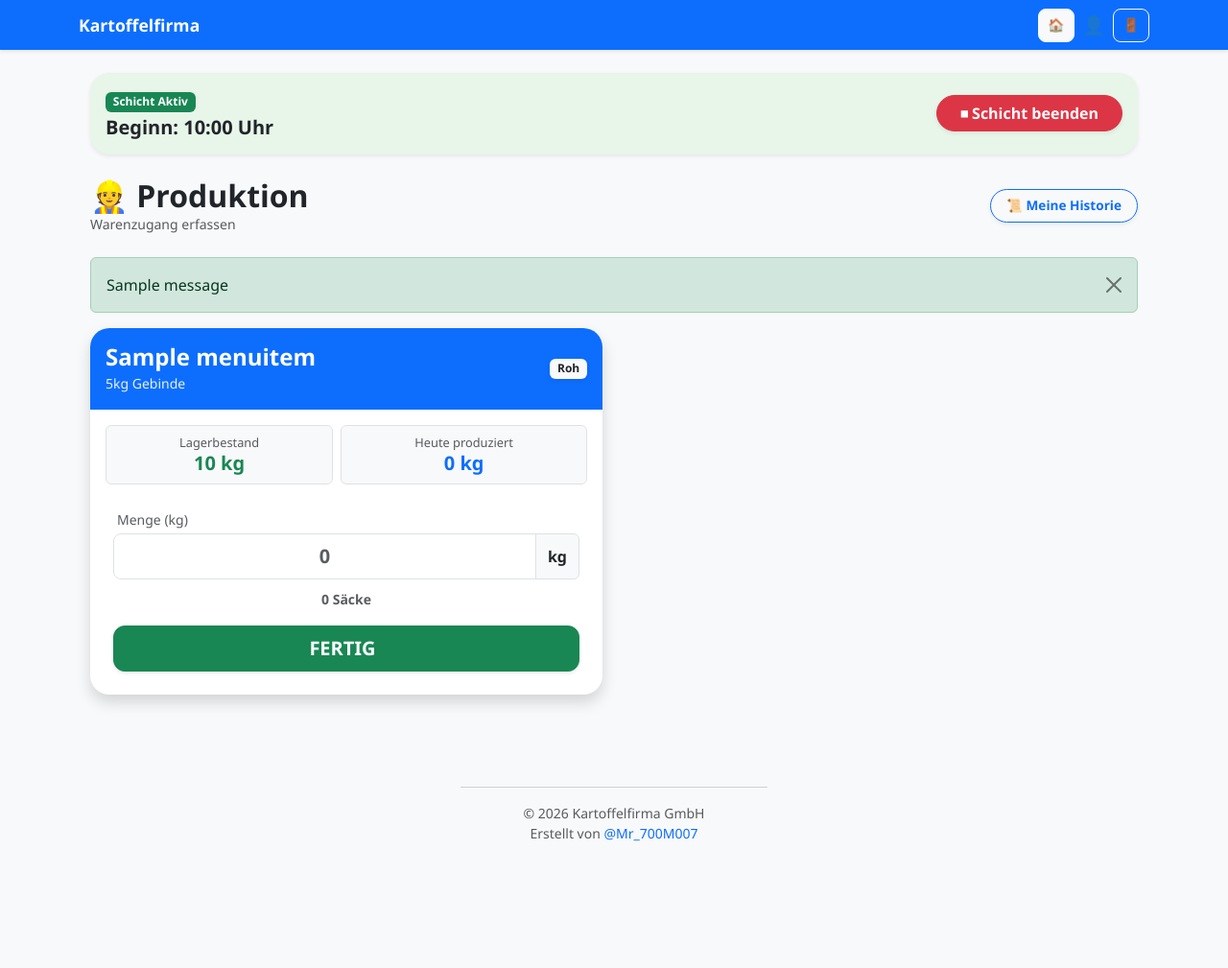
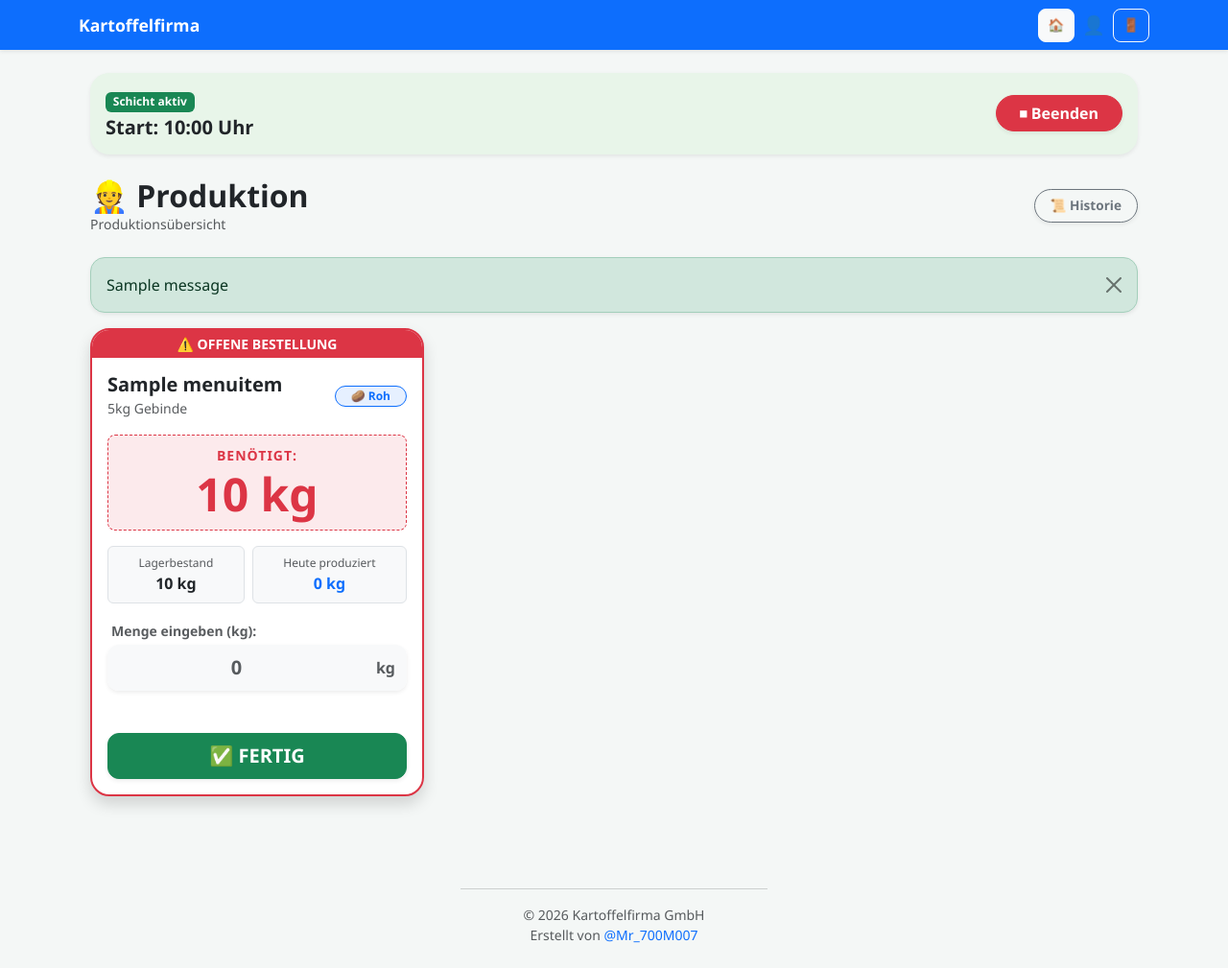
Before and after one commit to quvondiqovmuhammad/kartoshka_firma_app, a Django app: page /dashboard/worker/ in a window 1280 px wide. Shown: the whole page at 96% size. Before the commit the page ends 877 px from the top, so only its background shows below. Run offline with Django 5.2, Linux system fonts and the light colour scheme; a user stored in the database is signed in; tables that the repository leaves empty hold one stand-in row (values such as "Sample post"); one stand-in notice (Sample message) is shown.

Commit message:
Worker Dashboard: Navbatdagi buyurtmalar va Nemis tili

```diff
--- a/operations/views.py
+++ b/operations/views.py
@@ -403,26 +403,29 @@ class WorkerDashboardView(RoleRequiredMixin, TemplateView):
         active_shift = Shift.objects.filter(worker=self.request.user, is_active=True).last()
         context['active_shift'] = active_shift
 
-        # 2. Barcha mahsulotlar (Ombor holati bilan)
-        products = MenuItem.objects.filter(verfügbar=True).select_related('stock').order_by('name')
+        # 2. Barcha mahsulotlar
+        products = MenuItem.objects.filter(verfügbar=True).select_related('stock')
 
         data = []
         for item in products:
+            # ---------------------------------------------------------
+            # A) Kutilayotgan buyurtmalar (Pending) hisobi
+            # ---------------------------------------------------------
+            pending_sum = OrderItem.objects.filter(
+                menu_item=item,
+                status='pending'
+            ).aggregate(total=Sum('quantity'))['total'] or 0
+
+            # B) Bugungi smenadagi ishlab chiqarish
             produced_sum = 0
-
             if active_shift:
-                # ---------------------------------------------------------
-                # ✅ TO'G'IRLANGAN QISM:
-                # Endi biz NOMI va TURI bo'yicha aniq filtrlaymiz.
-                # Shunda "Ganze 1/1 (Roh)" va "Ganze 1/1 (Gar)" alohida hisoblanadi.
-                # ---------------------------------------------------------
                 produced_sum = ShiftReport.objects.filter(
                     shift=active_shift,
-                    product_name=item.name,  # Masalan: "Ganze 1/1"
-                    product_type=item.produkt_type  # Masalan: "Roh" yoki "Gar"
+                    product_name=item.name,
+                    product_type=item.produkt_type
                 ).aggregate(total=Sum('quantity'))['total'] or 0
 
-            # Ombordagi holat
+            # C) Ombordagi holat
             stock_kg = 0
             if hasattr(item, 'stock'):
                 stock_kg = item.stock.current_stock
@@ -433,12 +436,19 @@ class WorkerDashboardView(RoleRequiredMixin, TemplateView):
                 'produkt_type': item.produkt_type,
                 'pkg_size': 5 if item.produkt_type == 'Roh' else 4,
                 'produziert_kg': produced_sum,
-                'lager_kg': stock_kg
+                'lager_kg': stock_kg,
+                'pending_kg': pending_sum  # 👈 Buni qo'shdik (Sortirovka uchun)
             })
+
+        # ---------------------------------------------------------
+        # ✅ SARALASH (SORTIROVKA):
+        # pending_kg bo'yicha kamayish tartibida (reverse=True)
+        # Eng ko'p zakazi borlar tepaga chiqadi.
+        # ---------------------------------------------------------
+        data = sorted(data, key=lambda x: x['pending_kg'], reverse=True)
 
         context['product_data'] = data
         return context
-
 
 @login_required
 @transaction.atomic
--- a/templates/worker_dashboard.html
+++ b/templates/worker_dashboard.html
@@ -8,13 +8,13 @@
         <div class="card-body d-flex justify-content-between align-items-center py-3">
             {% if active_shift %}
                 <div>
-                    <span class="badge bg-success mb-1">Schicht Aktiv</span>
-                    <h5 class="fw-bold m-0 text-dark">Beginn: {{ active_shift.start_time|date:"H:i" }} Uhr</h5>
+                    <span class="badge bg-success mb-1">Schicht aktiv</span>
+                    <h5 class="fw-bold m-0 text-dark">Start: {{ active_shift.start_time|date:"H:i" }} Uhr</h5>
                 </div>
                 <form method="POST" action="{% url 'end_shift' %}" onsubmit="return confirm('Möchten Sie die Schicht wirklich beenden?')">
                     {% csrf_token %}
                     <button type="submit" class="btn btn-danger fw-bold rounded-pill px-4 shadow-sm">
-                        ⏹ Schicht beenden
+                        ⏹ Beenden
                     </button>
                 </form>
             {% else %}
@@ -25,7 +25,7 @@
                 <form method="POST" action="{% url 'start_shift' %}">
                     {% csrf_token %}
                     <button type="submit" class="btn btn-primary fw-bold rounded-pill px-4 shadow-sm">
-                        ▶ Schicht starten
+                        ▶ Starten
                     </button>
                 </form>
             {% endif %}
@@ -35,18 +35,18 @@
     <div class="d-flex justify-content-between align-items-center mb-4">
         <div>
             <h2 class="fw-bold m-0">👷 Produktion</h2>
-            <p class="text-muted small mb-0">Warenzugang erfassen</p>
+            <p class="text-muted small mb-0">Produktionsübersicht</p>
         </div>
         <div>
-            <a href="{% url 'shift_history' %}" class="btn btn-outline-primary btn-sm fw-bold shadow-sm rounded-pill px-3">
-                📜 Meine Historie
+            <a href="{% url 'shift_history' %}" class="btn btn-outline-secondary btn-sm fw-bold shadow-sm rounded-pill px-3">
+                📜 Historie
             </a>
         </div>
     </div>
 
     {% if messages %}
         {% for message in messages %}
-            <div class="alert alert-{{ message.tags }} alert-dismissible fade show" role="alert">
+            <div class="alert alert-{{ message.tags }} alert-dismissible fade show shadow-sm" role="alert" style="border-radius: 15px;">
                 {{ message }}
                 <button type="button" class="btn-close" data-bs-dismiss="alert"></button>
             </div>
@@ -55,27 +55,52 @@
 
     <div class="row g-4">
         {% for item in product_data %}
-        <div class="col-12 col-md-6">
-            <div class="card border-0 shadow h-100" style="border-radius: 20px; overflow: hidden;">
+        <div class="col-12 col-md-6 col-lg-4">
 
-                <div class="card-header border-0 py-3 d-flex justify-content-between align-items-center
-                            {% if item.produkt_type == 'Roh' %}bg-primary text-white{% else %}bg-warning text-dark{% endif %}">
+            <div class="card shadow h-100 position-relative {% if item.pending_kg > 0 %}border-danger border-2{% else %}border-0{% endif %}"
+                 style="border-radius: 20px; overflow: hidden; transition: 0.3s;">
+
+                {% if item.pending_kg > 0 %}
+                <div class="bg-danger text-white text-center py-1 fw-bold small">
+                    ⚠️ OFFENE BESTELLUNG
+                </div>
+                {% endif %}
+
+                <div class="card-header border-0 py-3 d-flex justify-content-between align-items-center bg-white">
                     <div>
-                        <h4 class="mb-0 fw-bold">{{ item.name }}</h4>
-                        <small style="opacity: 0.9;">{{ item.pkg_size }}kg Gebinde</small>
+                        <h5 class="mb-0 fw-bold text-dark">{{ item.name }}</h5>
+                        <small class="text-muted">{{ item.pkg_size }}kg Gebinde</small>
                     </div>
-                    <span class="badge bg-light text-dark shadow-sm">{{ item.produkt_type }}</span>
+                    {% if item.produkt_type == 'Roh' %}
+                        <span class="badge bg-primary bg-opacity-10 text-primary border border-primary px-3 rounded-pill">
+                            🥔 Roh
+                        </span>
+                    {% else %}
+                        <span class="badge bg-warning bg-opacity-10 text-dark border border-warning px-3 rounded-pill">
+                            🍟 Gar
+                        </span>
+                    {% endif %}
                 </div>
 
-                <div class="card-body">
+                <div class="card-body pt-0">
+
+                    {% if item.pending_kg > 0 %}
+                    <div class="text-center mb-3 p-2 bg-danger bg-opacity-10 rounded-3 border border-danger border-dashed">
+                        <small class="text-danger fw-bold text-uppercase" style="letter-spacing: 1px;">Benötigt:</small>
+                        <div class="display-5 fw-bold text-danger">
+                            {{ item.pending_kg|floatformat:0 }} kg
+                        </div>
+                    </div>
+                    {% endif %}
+
                     <div class="d-flex justify-content-between mb-3 text-center gap-2">
                         <div class="p-2 bg-light rounded flex-fill border">
-                            <small class="text-muted d-block" style="font-size: 0.8rem;">Lagerbestand</small>
-                            <span class="h5 fw-bold text-success">{{ item.lager_kg|floatformat:0 }} kg</span>
+                            <small class="text-muted d-block" style="font-size: 0.75rem;">Lagerbestand</small>
+                            <span class="fw-bold text-dark">{{ item.lager_kg|floatformat:0 }} kg</span>
                         </div>
                         <div class="p-2 bg-light rounded flex-fill border">
-                            <small class="text-muted d-block" style="font-size: 0.8rem;">Heute produziert</small>
-                            <span class="h5 fw-bold text-primary">{{ item.produziert_kg|floatformat:0 }} kg</span>
+                            <small class="text-muted d-block" style="font-size: 0.75rem;">Heute produziert</small>
+                            <span class="fw-bold text-primary">{{ item.produziert_kg|floatformat:0 }} kg</span>
                         </div>
                     </div>
 
@@ -83,43 +108,40 @@
                         {% csrf_token %}
                         <input type="hidden" name="menu_item_id" value="{{ item.id }}">
 
-                        <div class="bg-white p-2 rounded">
-                            <label class="small text-muted mb-1 ms-1">Menge (kg)</label>
-                            <div class="input-group mb-2">
+                        <div class="bg-white rounded">
+                            <label class="small text-muted mb-1 ms-1 fw-bold">Menge eingeben (kg):</label>
+
+                            <div class="input-group mb-2 shadow-sm" style="border-radius: 12px; overflow: hidden;">
                                 <input type="number" name="quantity"
                                        id="input_{{ item.id }}"
-                                       class="form-control form-control-lg fw-bold text-center worker-input"
+                                       class="form-control form-control-lg fw-bold text-center worker-input border-0 bg-light"
                                        placeholder="0"
                                        step="{{ item.pkg_size }}"
                                        min="{{ item.pkg_size }}"
                                        required
                                        {% if not active_shift %}disabled{% endif %}>
-                                <span class="input-group-text fw-bold">kg</span>
+                                <span class="input-group-text border-0 bg-light fw-bold text-muted">kg</span>
                             </div>
 
-                            <div class="text-center mb-3">
-                                <small class="text-muted fw-bold" id="display_{{ item.id }}">0 Säcke</small>
+                            <div class="text-center mb-3" style="min-height: 20px;">
+                                <small class="text-muted fw-bold" id="display_{{ item.id }}"></small>
                             </div>
 
                             <button type="submit" class="btn btn-success btn-lg w-100 fw-bold shadow-sm"
                                     style="border-radius: 12px;"
                                     {% if not active_shift %}disabled{% endif %}>
-                                FERTIG <i class="fas fa-check ms-2"></i>
+                                ✅ FERTIG
                             </button>
                         </div>
                     </form>
                 </div>
 
                 {% if not active_shift %}
-                <div class="card-footer bg-danger-subtle text-danger text-center fw-bold small border-0 py-2">
-                    ⚠️ Bitte Schicht starten, um zu arbeiten!
+                <div class="card-footer bg-secondary text-white text-center small py-2 border-0">
+                    🔒 Bitte Schicht starten
                 </div>
                 {% endif %}
             </div>
-        </div>
-        {% empty %}
-        <div class="col-12 text-center py-5">
-            <h4 class="text-muted">Keine Produkte gefunden. Bitte Admin kontaktieren.</h4>
         </div>
         {% endfor %}
     </div>
@@ -133,19 +155,18 @@
             input.addEventListener('input', function() {
                 const id = this.id.split('_')[1];
                 const display = document.getElementById('display_' + id);
-
                 const step = parseInt(this.getAttribute('step'));
                 const val = parseInt(this.value) || 0;
 
                 if (val > 0) {
                     if (val % step === 0) {
                         const packets = val / step;
-                        display.innerHTML = `<span class="text-success">= ${packets} Säcke (à ${step}kg)</span>`;
+                        display.innerHTML = `<span class="text-success">📦 ${packets} Sack (à ${step}kg)</span>`;
                     } else {
-                        display.innerHTML = `<span class="text-danger">Nur in ${step}kg Schritten!</span>`;
+                        display.innerHTML = `<span class="text-danger small">⚠️ Bitte ${step}kg Schritte nutzen!</span>`;
                     }
                 } else {
-                    display.innerText = "0 Säcke";
+                    display.innerText = "";
                 }
             });
         });
@@ -153,11 +174,12 @@
 </script>
 
 <style>
-    body { background-color: #f8f9fa; }
+    body { background-color: #f4f7f6; }
     .card:hover { transform: translateY(-3px); transition: 0.3s ease; }
     input[type=number]::-webkit-inner-spin-button,
     input[type=number]::-webkit-outer-spin-button {
         -webkit-appearance: none; margin: 0;
     }
+    .border-dashed { border-style: dashed !important; }
 </style>
 {% endblock %}
```
